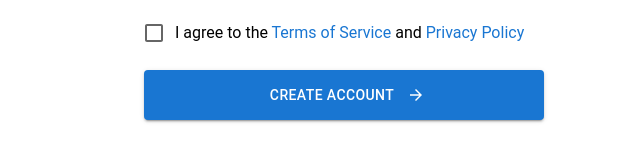
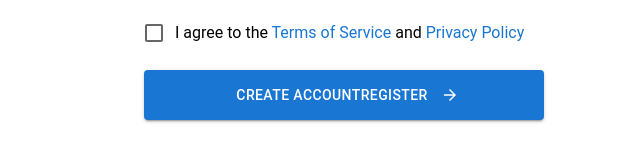
Before and after one commit to Amrmhani/final-react-pro, a React (Vite) app: page /register in a window 1280 px wide. Shown: the part 606-766 px from the top of the page, without its empty margins (640-1280 px from the left). Built offline with nearby package versions, Linux system fonts and the light colour scheme; the HTML template or start-up script is replaced by a standard one.

Commit message:
Add loading state and disable register button during submission

```diff
--- a/src/assets/Register/Register.jsx
+++ b/src/assets/Register/Register.jsx
@@ -23,7 +23,7 @@ export default function Register() {
     const [serverError, setServerError] = useState(null);
     const [succes, setucces] = useState(false);
 
-    const { register, handleSubmit,formState:{errors} } = useForm({
+    const { register, handleSubmit,formState:{errors,isSubmitting} } = useForm({
         resolver: yupResolver(registerSchema), mode: "onBlur"
     })
     const onSubmit = async (data) => {
@@ -138,9 +138,11 @@ export default function Register() {
                 <Button type="submit" variant="contained" fullWidth sx={{ height: 50, gap: 1 }}
                     endIcon={
                         <img src={Icon} alt="Icon" width="12" height="12" />
-                    }>
+                    }
+                    disabled={isSubmitting}
+                    >
                     Create account
-
+                    {isSubmitting?"Loading...":"Register"}
                 </Button>
 
                 <Typography variant="register-1" sx={{ mt: 5, display: 'block', textAlign: 'center' }}>Already have an account?
```
